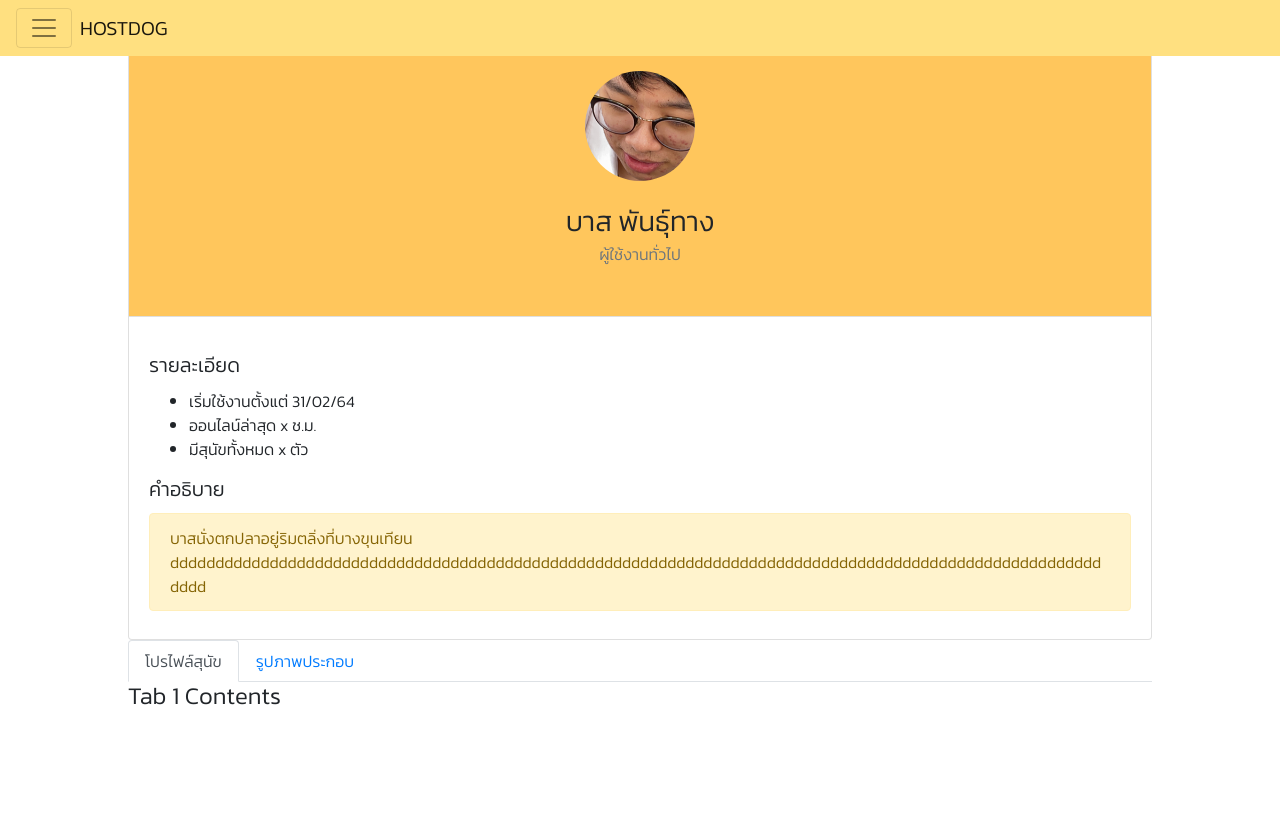
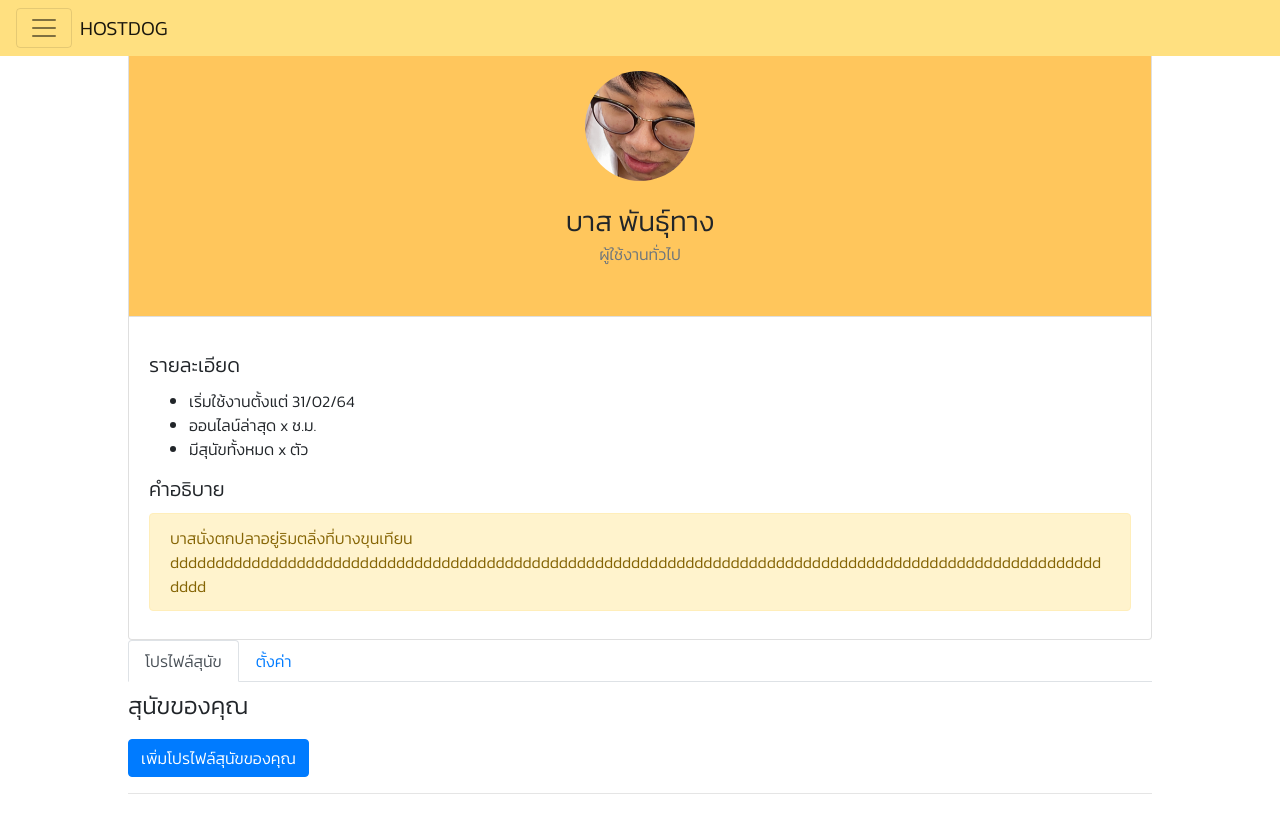
Before and after one commit to Hostdogs/Hostdog-Frontend, a React (Create React App) app in the folder frontend/: page /profile in a window 1280 px wide. Shown: the top 816 px of the page. Built offline with nearby package versions, Linux system fonts and the light colour scheme.

Commit message:
add DogProfileTab
have dog list and pagination

```diff
--- /dev/null
+++ b/frontend/src/components/UserProfile/DogProfileTab.js
@@ -0,0 +1,72 @@
+import React, { useState } from "react";
+import { ListGroup, ListGroupItem, Row, Col, Button } from "reactstrap";
+
+const DogProfileTab = () => {
+  //Add ListItem
+  const AddedElement = () => (
+    <ListGroupItem>
+      <img
+        src={process.env.PUBLIC_URL + "/doge.png"}
+        width="125"
+        height="169"
+      />
+      kuyBasLeng {count}
+    </ListGroupItem>
+  );
+
+  const [count, setCount] = useState(0);
+
+  //set per page
+  const [currentPage, setCurrentPage] = useState(1);
+  const posts = Array(count).fill(<AddedElement />);
+
+  const [postsPerPage] = useState(5);
+
+  const indexOfLastPost = currentPage * postsPerPage;
+  const indexOfFirstPost = indexOfLastPost - postsPerPage;
+  const currentPosts = posts.slice(indexOfFirstPost, indexOfLastPost);
+
+  //pagination
+  const pageNumbers = [];
+  for (let i = 1; i <= Math.ceil(count / postsPerPage); i++) {
+    pageNumbers.push(i);
+  }
+  const paginate = (pageNumbers) => setCurrentPage(pageNumbers);
+
+  return (
+    <div>
+      <Row>
+        <Col xs="12">
+          <h4 style={{ marginTop: "1%" }}>สุนัขของคุณ</h4>
+          <Button
+            color="primary"
+            onClick={() => setCount(count + 1)}
+            style={{ marginTop: "1%" }}
+          >
+            เพิ่มโปรไฟล์สุนัขของคุณ
+          </Button>
+          <hr />
+        </Col>
+      </Row>
+      <ListGroup>{currentPosts}</ListGroup>
+      <br />
+      <nav>
+        <ul className="pagination">
+          {pageNumbers.map((number) => (
+            <li key={number} className="page-item">
+              <a
+                onClick={() => paginate(number)}
+                href="##"
+                className="page-link"
+              >
+                {number}
+              </a>
+            </li>
+          ))}
+        </ul>
+      </nav>
+    </div>
+  );
+};
+
+export default DogProfileTab;
--- a/frontend/src/components/UserProfile/ProfileContent.js
+++ b/frontend/src/components/UserProfile/ProfileContent.js
@@ -1,55 +1,75 @@
-import React, { useState } from 'react';
-import { TabContent, TabPane, Nav, NavItem, NavLink, Card, Button, CardTitle, CardText, Row, Col } from 'reactstrap';
-import classnames from 'classnames';
+import React, { useState } from "react";
+import {
+  TabContent,
+  TabPane,
+  Nav,
+  NavItem,
+  NavLink,
+  Card,
+  Button,
+  CardTitle,
+  CardText,
+  Row,
+  Col,
+} from "reactstrap";
+import classnames from "classnames";
+import DogProfileTab from "./DogProfileTab";
 
 const ProfileContent = (props) => {
-  const [activeTab, setActiveTab] = useState('1');
+  const [activeTab, setActiveTab] = useState("1");
 
-  const toggle = tab => {
-    if(activeTab !== tab) setActiveTab(tab);
-  }
+  const toggle = (tab) => {
+    if (activeTab !== tab) setActiveTab(tab);
+  };
 
   return (
     <div>
       <Nav tabs>
         <NavItem>
           <NavLink
-            className={classnames({ active: activeTab === '1' })}
-            onClick={() => { toggle('1'); }}
+            className={classnames({ active: activeTab === "1" })}
+            onClick={() => {
+              toggle("1");
+            }}
           >
             โปรไฟล์สุนัข
           </NavLink>
         </NavItem>
         <NavItem>
           <NavLink
-            className={classnames({ active: activeTab === '2' })}
-            onClick={() => { toggle('2'); }}
+            className={classnames({ active: activeTab === "2" })}
+            onClick={() => {
+              toggle("2");
+            }}
           >
-            รูปภาพประกอบ
+            ตั้งค่า
           </NavLink>
         </NavItem>
       </Nav>
       <TabContent activeTab={activeTab}>
         <TabPane tabId="1">
-          <Row>
-            <Col sm="12">
-              <h4>Tab 1 Contents</h4>
-            </Col>
-          </Row>
+          <DogProfileTab />
         </TabPane>
+
         <TabPane tabId="2">
           <Row>
             <Col sm="6">
               <Card body>
                 <CardTitle>Special Title Treatment</CardTitle>
-                <CardText>With supporting text below as a natural lead-in to additional content.</CardText>
+                <CardText>
+                  With supporting text below as a natural lead-in to additional
+                  content.
+                </CardText>
                 <Button>Go somewhere</Button>
               </Card>
             </Col>
             <Col sm="6">
               <Card body>
                 <CardTitle>Special Title Treatment</CardTitle>
-                <CardText>With supporting text below as a natural lead-in to additional content.</CardText>
+                <CardText>
+                  With supporting text below as a natural lead-in to additional
+                  content.
+                </CardText>
                 <Button>Go somewhere</Button>
               </Card>
             </Col>
@@ -58,6 +78,6 @@ const ProfileContent = (props) => {
       </TabContent>
     </div>
   );
-}
+};
 
 export default ProfileContent;
```
